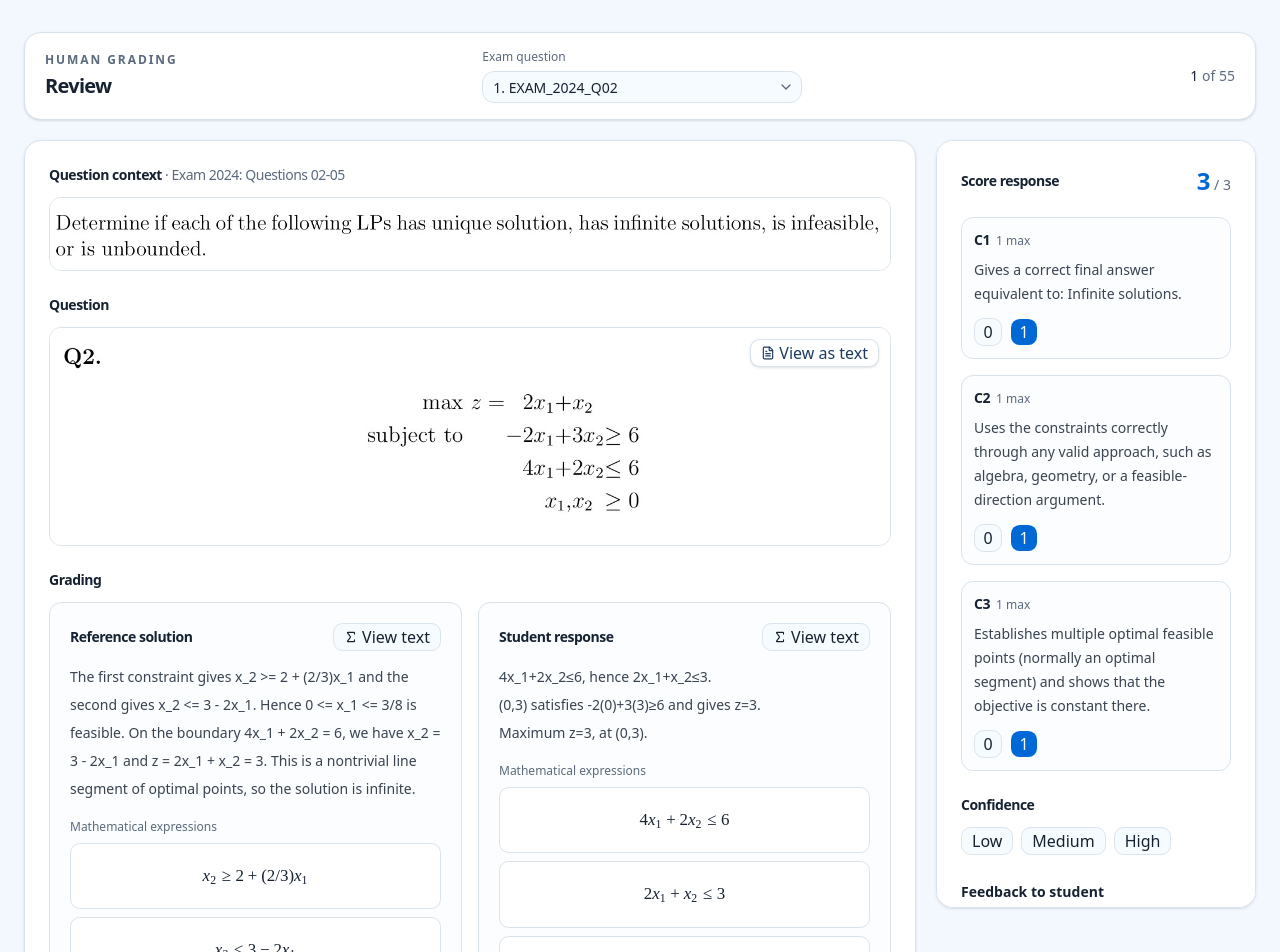
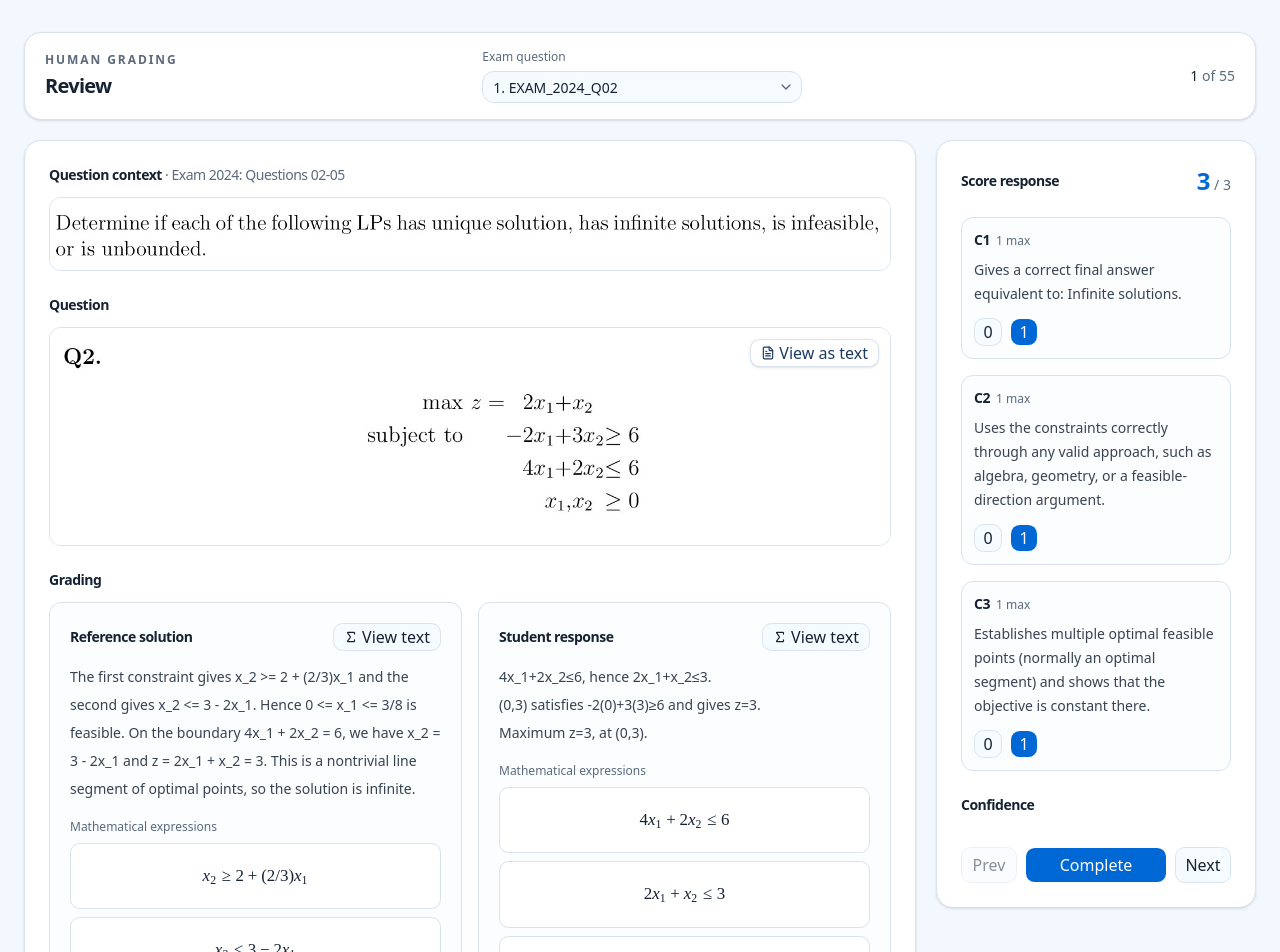
Before and after one commit to Personal-PrameKung/ai_grading_eval, a React (Vite) app: page / in a window 1280 px wide. Shown: the top 952 px of the page. Built offline with nearby package versions, Linux system fonts and the light colour scheme; a web font is replaced by a local one.

Commit message:
add prev, complete, next to stay at the bottom of box

```diff
--- a/src/features/review/components/ScoringPanel.tsx
+++ b/src/features/review/components/ScoringPanel.tsx
@@ -52,7 +52,8 @@ export function ScoringPanel({
   }
 
   return (
-    <aside aria-labelledby="scoring-title" className="min-w-0 self-start rounded-xl border bg-card p-4 shadow-sm sm:p-6 md:sticky md:top-4 md:max-h-[calc(100dvh-2rem)] md:overflow-y-auto">
+    <aside aria-labelledby="scoring-title" className="min-w-0 self-start rounded-xl border bg-card p-4 shadow-sm sm:p-6 md:sticky md:top-4 md:flex md:max-h-[calc(100dvh-2rem)] md:flex-col md:overflow-hidden">
+      <div className="md:min-h-0 md:flex-1 md:overflow-y-auto">
         <div className="flex items-center justify-between gap-3">
           <h2 id="scoring-title" className="text-sm font-semibold">
             Score response
@@ -147,8 +148,9 @@ export function ScoringPanel({
             className="mt-3 min-h-20 resize-y"
           />
         </div>
+      </div>
 
-      <footer className="mt-6 flex gap-2">
+      <footer className="mt-6 flex shrink-0 gap-2">
         <Button
           type="button"
           variant="outline"
```
Lines whose indentation alone changed are shown as unchanged.
